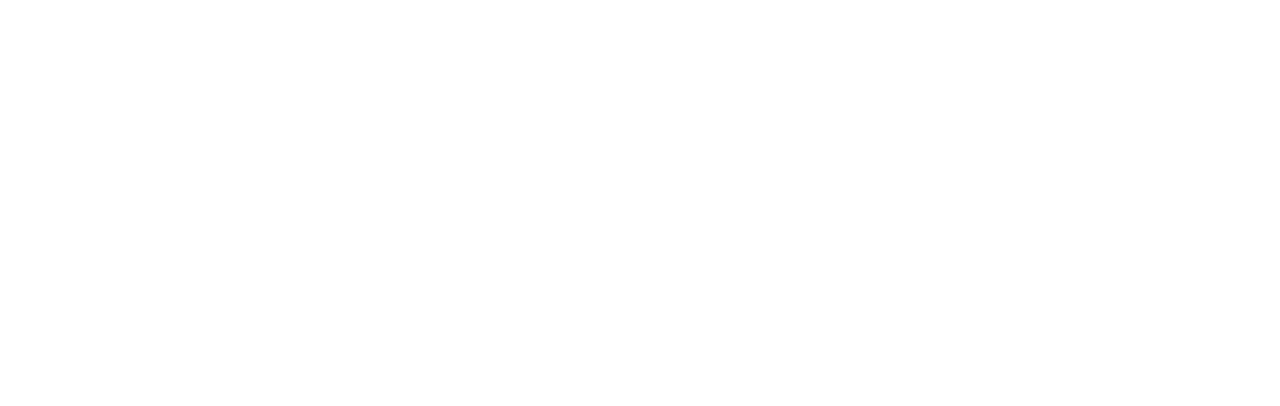
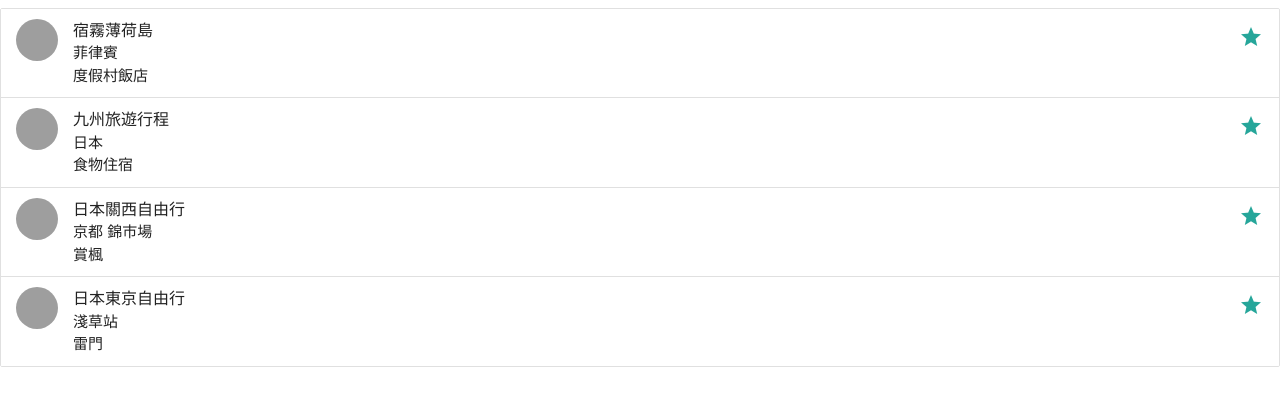
Before and after one commit to evenon1125/json, a plain HTML site: page index.html in a window 1280 px wide. Drawn offline with nearby package versions, Linux system fonts and the light colour scheme; grey boxes are pictures that could not be loaded.

Commit message:
Add files via upload

```diff
--- a/index.html
+++ b/index.html
@@ -1,5 +1,4 @@
-
-  <!DOCTYPE html>
+<!DOCTYPE html>
   <html>
     <head>
       <!--Import Google Icon Font-->
@@ -9,11 +8,45 @@
 
       <!--Let browser know website is optimized for mobile-->
       <meta name="viewport" content="width=device-width, initial-scale=1.0"/>
+	  <script>
+	 var list = [
+	  {"ig":"http://www.study-in-cebu.com/img/sightseeing/bohol.jpg",
+		"tl":"宿霧薄荷島",
+		"ct":"菲律賓<br>度假村飯店",
+		"hl":"http://howen623.pixnet.net/blog/post/34005363"},
+	  {"ig":"http://userdisk.webry.biglobe.ne.jp/010/355/59/N000/000/007/138283326275451181227.jpg",
+		"tl":"九州旅遊行程",
+		"ct":"日本<br>食物住宿",
+		"hl":"http://howen623.pixnet.net/blog/category/1657159"},
+	  {"ig":"http://blog.xuite.net/gerry.huang/blog/15041270/cover600.jpg",
+		"tl":"日本關西自由行",
+		"ct":"京都 錦市場<br>賞楓",
+		"hl":"http://howen623.pixnet.net/blog/category/1646182"},
+	  {"ig":"http://waopage.up.n.seesaa.net/waopage/image/DSC_021520WXGA.jpg?d=a10",
+		  "tl":"日本東京自由行",
+		  "ct":"淺草站<br>雷門",
+		  "hl":"http://howen623.pixnet.net/blog/post/33026365-%E2%98%85%E3%80%90%E6%97%A5%E6%9C%AC%E6%9D%B1%E4%BA%AC%E3%80%91%E6%B7%BA%E8%8D%89%E9%9B%B7%E9%96%80%E3%80%81%E4%BB%B2%E4%BB%8B%E4%B8%96%E9%80%9A%E3%80%81%E6%B7%BA%E8%8D%89%E5%AF%BA"},
+	  ];
+	  var str='';
+	  function f(){
+		for(i = 0;i<list.length;i++){
+			str += 	'<li class="collection-item avatar"> <img src="'+list[i].ig+ '"alt="" class="circle">\
+				<span class="title">'+list[i].tl+'</span>'+'<p>'+list[i].ct+'</p>\
+				  <a href="'+list[i].hl+'" class="secondary-content"><i class="material-icons">grade</i></a></li>';
+		}
+	  document.getElementById("aaa").innerHTML = str;
+	  }
+
+
+	  </script>
+
     </head>
 
-    <body>
+    <body onload="f()">
       <!--Import jQuery before materialize.js-->
       <script type="text/javascript" src="https://code.jquery.com/jquery-2.1.1.min.js"></script>
       <script type="text/javascript" src="js/materialize.min.js"></script>
-    </body>
+    <ul class="collection" id = "aaa">
+	</ul>
+	</body>
   </html>
```
